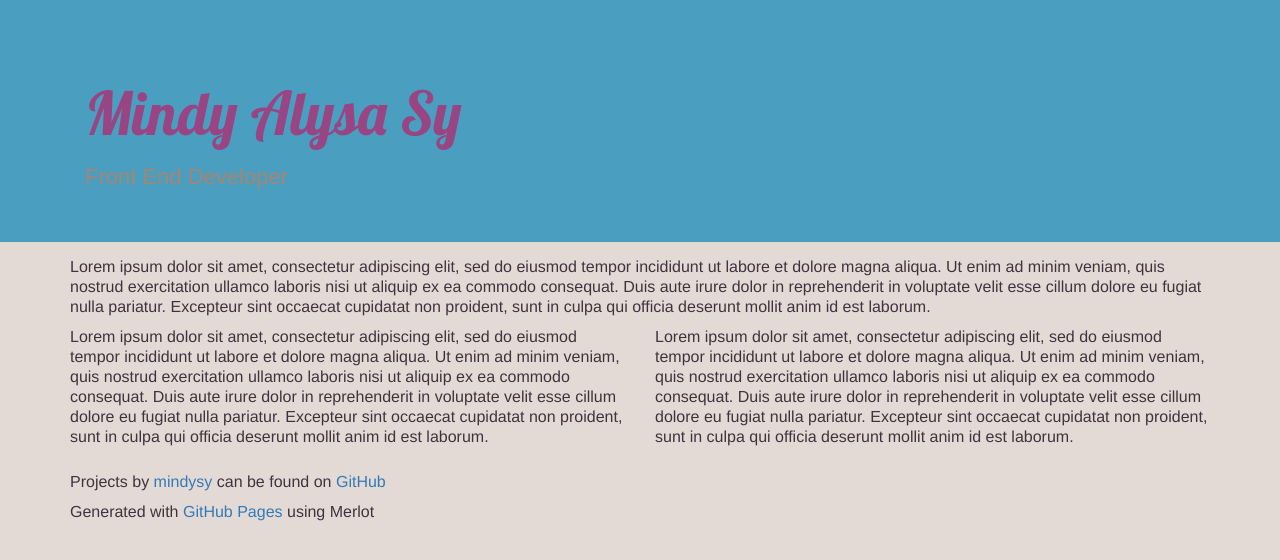
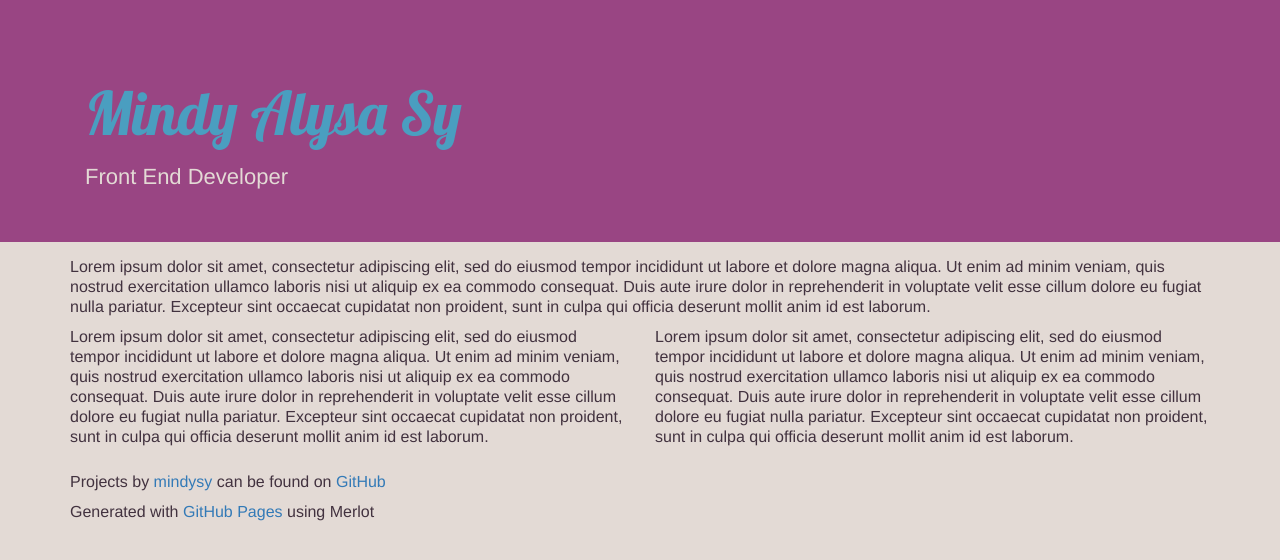
Before and after one commit to mindysy/mindysy.github.io, a plain HTML site: page index.html in a window 1280 px wide. Drawn offline with nearby package versions, Linux system fonts and the light colour scheme.

Commit message:
Update style.css

```diff
--- a/stylesheets/style.css
+++ b/stylesheets/style.css
@@ -18,7 +18,7 @@ body {
 }
 
 h1, h2, h3, h4, h5, h6 {
-	color: #994583;
+	color: #4a9ec0;
 	font-family: 'Lobster', sans-serif;
 	font-weight: normal;
 	margin: 0 0 15px;
@@ -54,7 +54,7 @@ p {
 
 /* Header */
 header {
-	background-color: #4a9ec0;
+	background-color: #994583;
 }
 
 .header-wrap {
@@ -68,7 +68,7 @@ header {
 }
 
 .header-wrap .position {
-	color: #a68572;
+	color: #e3dad5;
 	font-size: 1.375em; /* 22px */
 }
 
```
